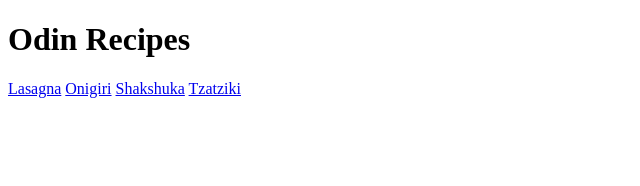
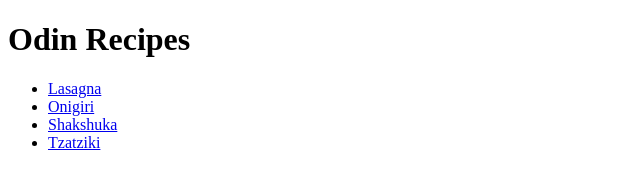
Before and after one commit to TigranyanG/odin-recipes, a plain HTML site: page index.html in a window 1280 px wide. Shown: the whole page, without its empty margins (0-640 px from the left). Drawn offline with Linux system fonts and the light colour scheme.

Commit message:
Make the recipes into a list on the Home Page
Simply turned the links to the different recipes
into an unordered list for better visibility.

```diff
--- a/index.html
+++ b/index.html
@@ -6,9 +6,11 @@
     </head>
     <body>
         <h1>Odin Recipes</h1>
-        <a href="recipes/lasagna.html">Lasagna</a>
-        <a href="recipes/Onigiri.html">Onigiri</a>
-        <a href="recipes/Shakshuka.html">Shakshuka</a>
-        <a href="recipes/Tzatziki.html">Tzatziki</a>
+        <ul>
+            <li><a href="recipes/lasagna.html">Lasagna</a></li>
+            <li><a href="recipes/Onigiri.html">Onigiri</a></li>
+            <li><a href="recipes/Shakshuka.html">Shakshuka</a></li>
+            <li><a href="recipes/Tzatziki.html">Tzatziki</a></li>
+        </ul>
     </body>
 </html>
```
